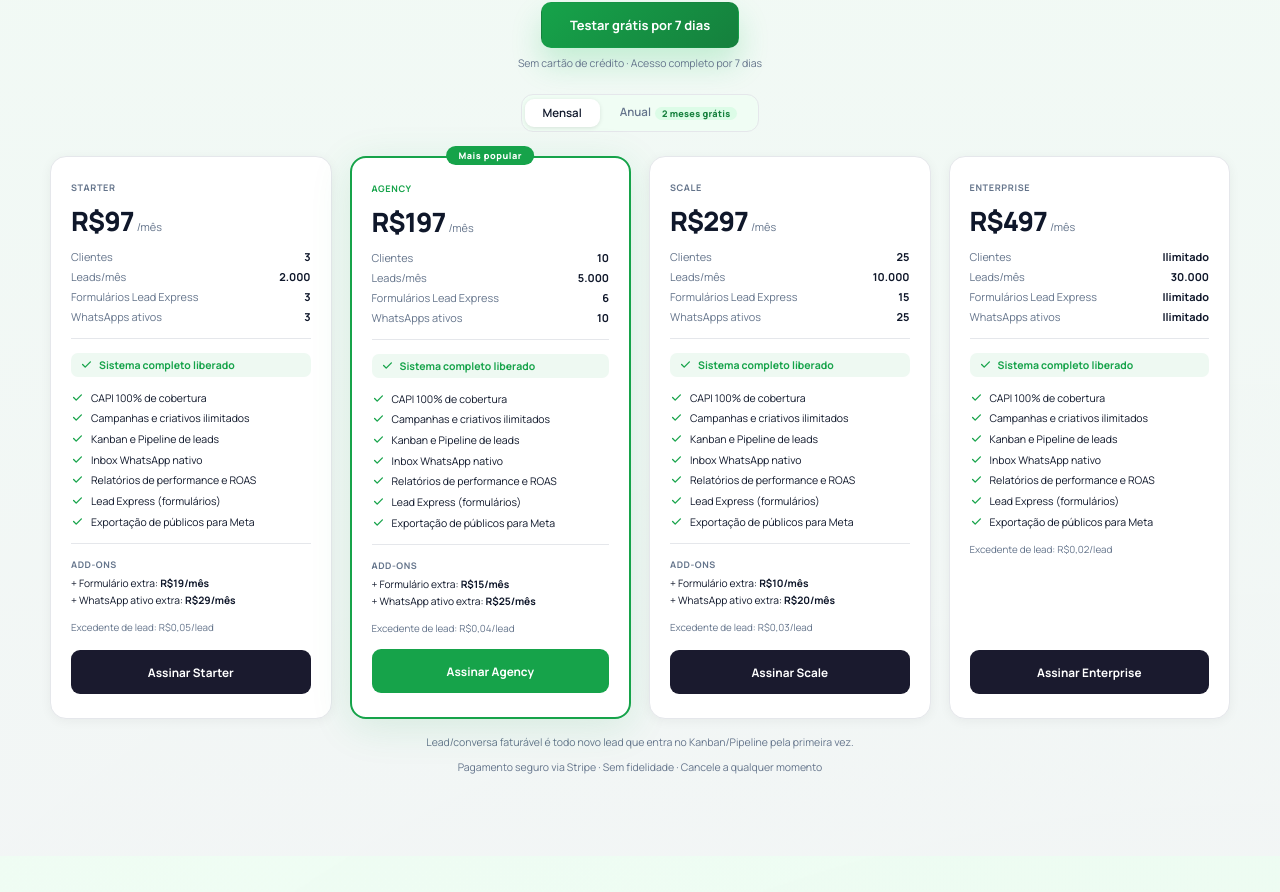
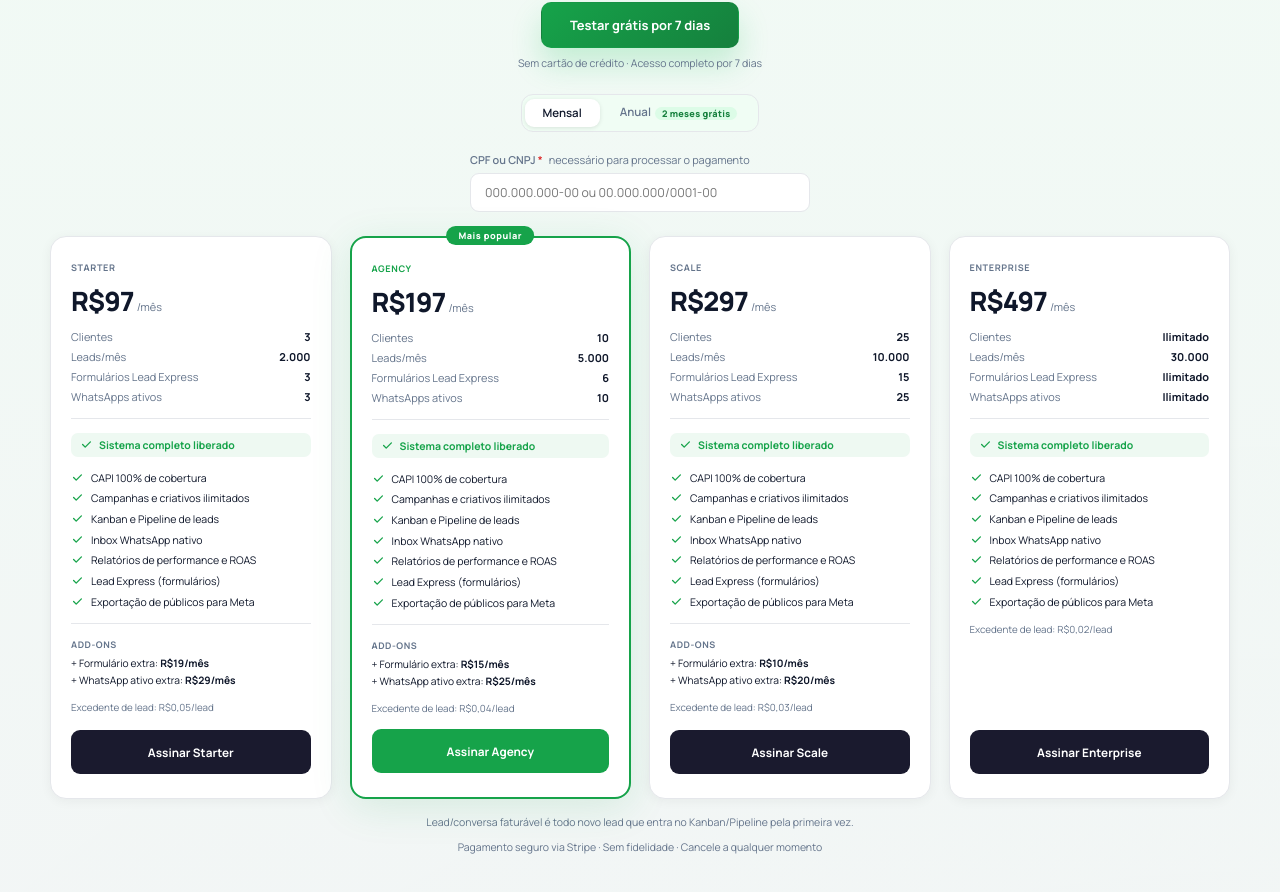
Before and after one commit to acantomarketingdigital-beep/zapfaturamento2, a Next.js app: page / in a window 1280 px wide. Shown: the part 7064-7956 px from the top of the page. Built offline with nearby package versions, Linux system fonts and the light colour scheme; no server answers.

Commit message:
fix: coletar CPF/CNPJ no checkout Asaas (obrigatório pela API)
Adiciona campo CPF/CNPJ na página de assinatura e envia ao criar
ou atualizar o cliente no Asaas antes de criar a assinatura.

Co-Authored-By: Claude Sonnet 4.6 <noreply@anthropic.com>

```diff
--- a/app/api/asaas/checkout/route.ts
+++ b/app/api/asaas/checkout/route.ts
@@ -3,6 +3,7 @@ import { getCurrentUser } from "@/lib/dashboard-auth";
 import {
   isAsaasConfigured,
   createAsaasCustomer,
+  updateAsaasCustomer,
   createAsaasSubscription,
   getAsaasSubscriptionPayments,
   getBaseUrl,
@@ -36,14 +37,19 @@ export async function POST(request: Request) {
 
   let planKey: PlanKey = "starter";
   let billing: "monthly" | "yearly" = "monthly";
+  let cpfCnpj = "";
   try {
     const fd = await request.formData();
     const rawPlan = fd.get("plan");
     const rawBilling = fd.get("billing");
+    const rawCpf = fd.get("cpf_cnpj");
     if (rawPlan && typeof rawPlan === "string" && PLANS[rawPlan as PlanKey]) {
       planKey = rawPlan as PlanKey;
     }
     if (rawBilling === "yearly") billing = "yearly";
+    if (rawCpf && typeof rawCpf === "string") {
+      cpfCnpj = rawCpf.replace(/\D/g, ""); // strip formatting
+    }
   } catch {
     // use defaults
   }
@@ -68,13 +74,14 @@ export async function POST(request: Request) {
     return NextResponse.redirect(cancelUrl, 303);
   }
 
-  // Create Asaas customer if not exists
+  // Create or update Asaas customer
   if (!asaasCustomerId) {
     try {
       const customer = await createAsaasCustomer({
         name: user.email,
         email: user.email,
         externalReference: user.id,
+        ...(cpfCnpj ? { cpfCnpj } : {}),
       });
       asaasCustomerId = customer.id;
       await queryDb(`UPDATE users SET stripe_customer_id = $2 WHERE id = $1`, [user.id, asaasCustomerId]);
@@ -82,6 +89,13 @@ export async function POST(request: Request) {
     } catch (err) {
       console.error(`${TAG} Failed to create customer:`, err);
       return NextResponse.redirect(cancelUrl, 303);
+    }
+  } else if (cpfCnpj) {
+    // Update existing customer with CPF/CNPJ if provided
+    try {
+      await updateAsaasCustomer(asaasCustomerId, { cpfCnpj });
+    } catch (err) {
+      console.warn(`${TAG} Failed to update customer CPF/CNPJ:`, err);
     }
   }
 
--- a/app/billing/subscribe/SubscribePlansClient.tsx
+++ b/app/billing/subscribe/SubscribePlansClient.tsx
@@ -53,9 +53,10 @@ interface PlanCardProps {
   loadingId: string | null;
   onLoadingChange: (id: string | null) => void;
   showAddons?: boolean;
+  cpfCnpj: string;
 }
 
-function PlanCard({ plan, billing, isActive, isLoggedIn, loadingId, onLoadingChange, showAddons = true }: PlanCardProps) {
+function PlanCard({ plan, billing, isActive, isLoggedIn, loadingId, onLoadingChange, showAddons = true, cpfCnpj }: PlanCardProps) {
   const formRef = useRef<HTMLFormElement>(null);
   const [loading, setLoading] = useState(false);
   const loadingOther = loadingId !== null && loadingId !== plan.key;
@@ -81,6 +82,11 @@ function PlanCard({ plan, billing, isActive, isLoggedIn, loadingId, onLoadingCha
 
   function handleClick() {
     if (disabled) return;
+    const digits = cpfCnpj.replace(/\D/g, "");
+    if (digits.length !== 11 && digits.length !== 14) {
+      alert("Informe um CPF (11 dígitos) ou CNPJ (14 dígitos) válido para continuar.");
+      return;
+    }
     setLoading(true);
     onLoadingChange(plan.key);
     formRef.current?.submit();
@@ -222,6 +228,7 @@ function PlanCard({ plan, billing, isActive, isLoggedIn, loadingId, onLoadingCha
           <form ref={formRef} action="/api/asaas/checkout" method="post">
             <input type="hidden" name="plan" value={plan.key} />
             <input type="hidden" name="billing" value={billing} />
+            <input type="hidden" name="cpf_cnpj" value={cpfCnpj} />
             <button
               type="button"
               onClick={handleClick}
@@ -255,6 +262,20 @@ interface Props {
 export default function SubscribePlansClient({ isLoggedIn, activePlan, plans = PLAN_LIST, showAddons = true }: Props) {
   const [billing, setBilling] = useState<Billing>("monthly");
   const [loadingId, setLoadingId] = useState<string | null>(null);
+  const [cpfCnpj, setCpfCnpj] = useState("");
+
+  function formatCpfCnpj(value: string) {
+    const digits = value.replace(/\D/g, "").slice(0, 14);
+    if (digits.length <= 11) {
+      return digits.replace(/(\d{3})(\d{3})(\d{3})(\d{1,2})/, "$1.$2.$3-$4")
+        .replace(/(\d{3})(\d{3})(\d{1,3})/, "$1.$2.$3")
+        .replace(/(\d{3})(\d{1,3})/, "$1.$2");
+    }
+    return digits.replace(/(\d{2})(\d{3})(\d{3})(\d{4})(\d{1,2})/, "$1.$2.$3/$4-$5")
+      .replace(/(\d{2})(\d{3})(\d{3})(\d{1,4})/, "$1.$2.$3/$4")
+      .replace(/(\d{2})(\d{3})(\d{1,3})/, "$1.$2.$3")
+      .replace(/(\d{2})(\d{1,3})/, "$1.$2");
+  }
 
   return (
     <>
@@ -270,7 +291,7 @@ export default function SubscribePlansClient({ isLoggedIn, activePlan, plans = P
       `}</style>
 
       {/* Billing toggle */}
-      <div style={{ display: "flex", justifyContent: "center", marginBottom: 24 }}>
+      <div style={{ display: "flex", justifyContent: "center", marginBottom: 20 }}>
         <div className="billing-toggle" role="group" aria-label="Período de cobrança">
           <button
             type="button"
@@ -290,6 +311,37 @@ export default function SubscribePlansClient({ isLoggedIn, activePlan, plans = P
         </div>
       </div>
 
+      {/* CPF/CNPJ field */}
+      {isLoggedIn && (
+        <div style={{ display: "flex", justifyContent: "center", marginBottom: 24 }}>
+          <div style={{ width: "100%", maxWidth: 340 }}>
+            <label style={{ display: "block", fontSize: "0.78rem", fontWeight: 600, color: "var(--muted)", marginBottom: 6 }}>
+              CPF ou CNPJ <span style={{ color: "#dc2626" }}>*</span>
+              <span style={{ fontWeight: 400, marginLeft: 6 }}>necessário para processar o pagamento</span>
+            </label>
+            <input
+              type="text"
+              inputMode="numeric"
+              placeholder="000.000.000-00 ou 00.000.000/0001-00"
+              value={cpfCnpj}
+              onChange={(e) => setCpfCnpj(formatCpfCnpj(e.target.value))}
+              style={{
+                width: "100%",
+                padding: "10px 14px",
+                border: "1.5px solid var(--border, #e5e7eb)",
+                borderRadius: 9,
+                fontSize: "0.88rem",
+                fontFamily: "inherit",
+                outline: "none",
+                boxSizing: "border-box",
+                background: "var(--surface, #fff)",
+                color: "var(--dark, #111)",
+              }}
+            />
+          </div>
+        </div>
+      )}
+
       {/* Plan cards */}
       <div style={{ display: "grid", gridTemplateColumns: "repeat(auto-fit, minmax(210px, 1fr))", gap: 18, width: "100%" }}>
         {plans.map((plan) => (
@@ -302,6 +354,7 @@ export default function SubscribePlansClient({ isLoggedIn, activePlan, plans = P
             loadingId={loadingId}
             onLoadingChange={setLoadingId}
             showAddons={showAddons}
+            cpfCnpj={cpfCnpj.replace(/\D/g, "")}
           />
         ))}
       </div>
--- a/lib/asaas.ts
+++ b/lib/asaas.ts
@@ -50,9 +50,20 @@ export function createAsaasCustomer(data: {
   name: string;
   email: string;
   externalReference: string;
+  cpfCnpj?: string;
 }): Promise<AsaasCustomer> {
   return asaasFetch<AsaasCustomer>("/customers", {
     method: "POST",
+    body: JSON.stringify(data),
+  });
+}
+
+export function updateAsaasCustomer(
+  customerId: string,
+  data: { cpfCnpj?: string; name?: string; email?: string }
+): Promise<AsaasCustomer> {
+  return asaasFetch<AsaasCustomer>(`/customers/${customerId}`, {
+    method: "PUT",
     body: JSON.stringify(data),
   });
 }
```
